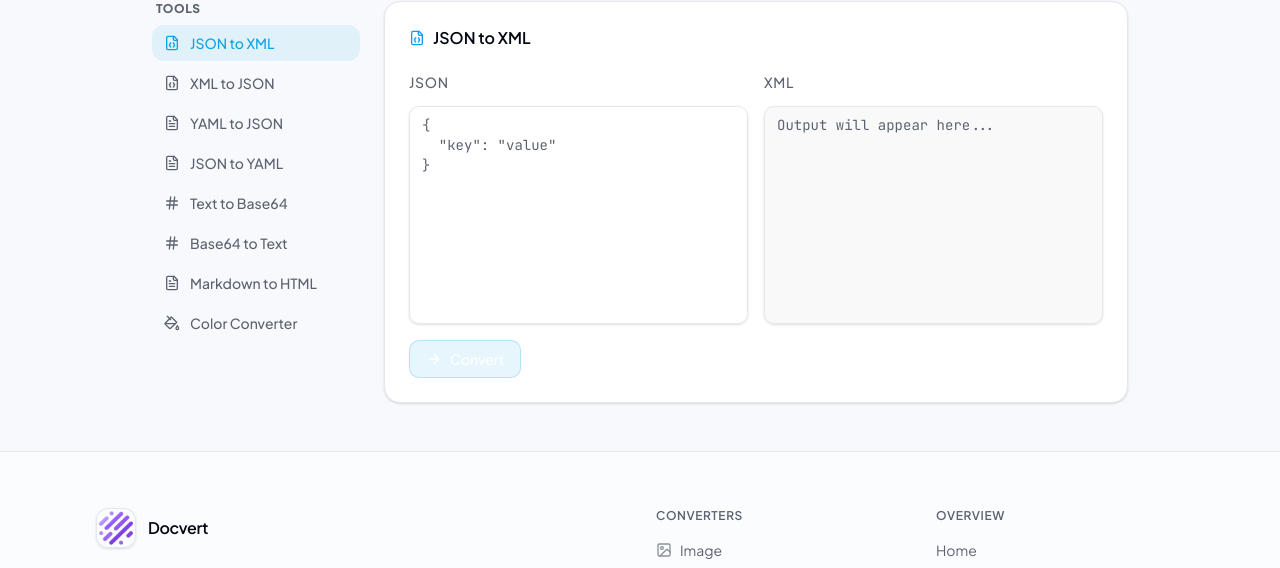
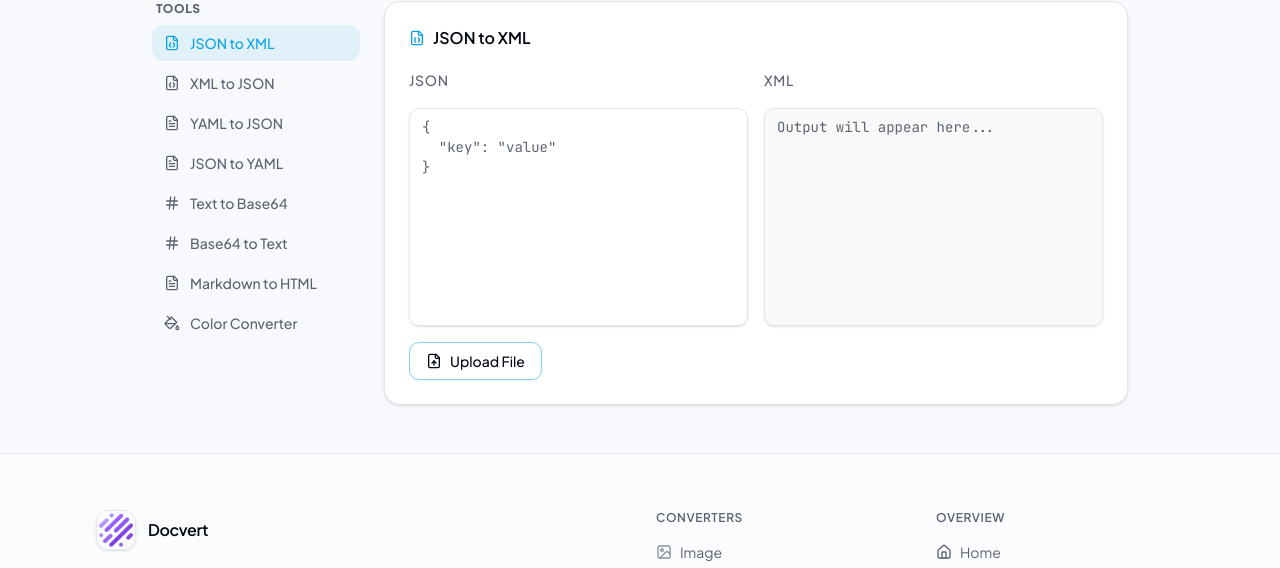
Before and after one commit to zxyren/converter-ui, a React (Vite) app: page /convert/developer in a window 1280 px wide. Shown: the part 216-784 px from the top of the page. Built offline with nearby package versions, Linux system fonts and the light colour scheme; no server answers.

Commit message:
updte ui

```diff
--- a/src/components/developer/DevToolPanel.tsx
+++ b/src/components/developer/DevToolPanel.tsx
@@ -1,10 +1,11 @@
-import { useState } from "react";
-import { ArrowRight, Copy, Check, Loader2 } from "lucide-react";
+import { useState, useEffect, useRef, useCallback } from "react";
+import { Copy, Check, Loader2 } from "lucide-react";
 import { Button } from "@/components/ui/button";
 import { Textarea } from "@/components/ui/textarea";
 import { runDeveloperTool } from "../../services/api";
+import { FileUploadButton, UploadedFile } from "./FileUploadButton";
 
-// Client-side converters for instant results
+// ── Client-side converters ───────────────────────────────────────────────────
 function clientConvert(toolId: string, input: string): string | null {
   try {
     switch (toolId) {
@@ -38,6 +39,7 @@ function clientConvert(toolId: string, input: string): string | null {
   }
 }
 
+// ── Types ────────────────────────────────────────────────────────────────────
 interface DevToolPanelProps {
   toolId: string;
   inputLabel?: string;
@@ -46,6 +48,10 @@ interface DevToolPanelProps {
   isClientSide?: boolean;
 }
 
+// Debounce delay for typed input (ms). File uploads convert instantly.
+const DEBOUNCE_MS = 500;
+
+// ── DevToolPanel ─────────────────────────────────────────────────────────────
 export function DevToolPanel({
   toolId,
   inputLabel = "Input",
@@ -58,30 +64,74 @@ export function DevToolPanel({
   const [loading, setLoading] = useState(false);
   const [error, setError] = useState<string | null>(null);
   const [copied, setCopied] = useState(false);
+  const [uploadedFile, setUploadedFile] = useState<UploadedFile | null>(null);
 
-  const handleConvert = async () => {
-    if (!input.trim()) return;
+  // Ref to hold the debounce timer
+  const debounceTimer = useRef<ReturnType<typeof setTimeout> | null>(null);
+
+  // ── Core convert logic ─────────────────────────────────────────────────────
+  const convert = useCallback(
+    async (value: string) => {
+      if (!value.trim()) {
+        setOutput("");
+        setError(null);
+        return;
+      }
+
       setError(null);
 
       if (isClientSide) {
-      const result = clientConvert(toolId, input);
+        const result = clientConvert(toolId, value);
         if (result !== null) {
           setOutput(result);
         } else {
           setError("Conversion failed. Check your input format.");
+          setOutput("");
         }
         return;
       }
 
       setLoading(true);
       try {
-      const { output: result } = await runDeveloperTool(toolId, input);
+        const { output: result } = await runDeveloperTool(toolId, value);
         setOutput(result);
       } catch {
         setError("Conversion failed. Please check your input and try again.");
+        setOutput("");
       } finally {
         setLoading(false);
       }
+    },
+    [toolId, isClientSide],
+  );
+
+  // ── Auto-convert with debounce when user types ─────────────────────────────
+  useEffect(() => {
+    if (debounceTimer.current) clearTimeout(debounceTimer.current);
+    debounceTimer.current = setTimeout(() => {
+      convert(input);
+    }, DEBOUNCE_MS);
+
+    return () => {
+      if (debounceTimer.current) clearTimeout(debounceTimer.current);
+    };
+  }, [input, convert]);
+
+  // ── File upload: convert immediately, no debounce ──────────────────────────
+  const handleFileLoaded = (file: UploadedFile) => {
+    setUploadedFile(file);
+    setInput(file.content);
+    setError(null);
+    // Cancel any pending debounce and run immediately
+    if (debounceTimer.current) clearTimeout(debounceTimer.current);
+    convert(file.content);
+  };
+
+  const handleClearFile = () => {
+    setUploadedFile(null);
+    setInput("");
+    setOutput("");
+    setError(null);
   };
 
   const handleCopy = async () => {
@@ -92,33 +142,48 @@ export function DevToolPanel({
   };
 
   return (
-    <div className="space-y-4">
-      <div className="grid gap-4 md:grid-cols-2">
-        <div className="space-y-1.5">
+    <div className="space-y-4 w-full">
+      <div className="grid grid-cols-1 gap-4 md:grid-cols-2">
+        {/* Input pane */}
+        <div className="flex flex-col gap-1.5 min-w-0">
           <label className="text-sm font-medium uppercase tracking-wider text-muted-foreground">
             {inputLabel}
           </label>
           <Textarea
             value={input}
-            onChange={(e) => setInput(e.target.value)}
+            onChange={(e) => {
+              setInput(e.target.value);
+              if (uploadedFile) setUploadedFile(null);
+            }}
             placeholder={inputPlaceholder}
             rows={10}
             data-testid="textarea-input"
-            className="font-mono text-sm resize-none mt-3"
+            className="font-mono text-sm resize-none mt-3 w-full"
           />
         </div>
-        <div className="space-y-1.5">
+
+        {/* Output pane */}
+        <div className="flex flex-col gap-1.5 min-w-0">
+          <div className="flex items-center justify-between mt-0">
             <label className="text-sm font-medium uppercase tracking-wider text-muted-foreground">
               {outputLabel}
             </label>
-          <div className="relative">
+            {/* Loading spinner sits next to the label while converting */}
+            {loading && (
+              <Loader2
+                size={14}
+                className="animate-spin text-muted-foreground"
+              />
+            )}
+          </div>
+          <div className="relative w-full">
             <Textarea
               value={output}
               readOnly
               rows={10}
               data-testid="textarea-output"
               placeholder="Output will appear here..."
-              className="font-mono text-sm resize-none bg-secondary/50 mt-3"
+              className="font-mono text-sm resize-none bg-secondary/50 mt-3 w-full"
             />
             {output && (
               <Button
@@ -126,10 +191,12 @@ export function DevToolPanel({
                 size="sm"
                 onClick={handleCopy}
                 data-testid="button-copy"
-                className="absolute right-2 top-2 h-6 gap-1 text-xs"
+                className="absolute right-2 top-5 h-6 gap-1 text-xs"
               >
-                {copied ? <Check size={16} /> : <Copy size={16} />}
+                {copied ? <Check size={14} /> : <Copy size={14} />}
+                <span className="hidden sm:inline">
                   {copied ? "Copied" : "Copy"}
+                </span>
               </Button>
             )}
           </div>
@@ -142,24 +209,21 @@ export function DevToolPanel({
         </p>
       )}
 
-      <Button
-        onClick={handleConvert}
-        disabled={!input.trim() || loading}
-        className="gap-2"
-        data-testid="button-devtool-convert"
-      >
-        {loading ? (
-          <Loader2 size={16} className="animate-spin" />
-        ) : (
-          <ArrowRight size={16} />
-        )}
-        {loading ? "Converting..." : "Convert"}
-      </Button>
+      {/* Bottom bar — Upload only */}
+      <div className="flex">
+        <FileUploadButton
+          toolId={toolId}
+          uploadedFile={uploadedFile}
+          onFileLoaded={handleFileLoaded}
+          onClear={handleClearFile}
+          disabled={loading}
+        />
+      </div>
     </div>
   );
 }
 
-// Separate instant converter panel for things like unit/color converters
+// ── InstantDevToolPanel ──────────────────────────────────────────────────────
 export function InstantDevToolPanel({
   toolId,
   inputLabel,
@@ -177,30 +241,52 @@ export function InstantDevToolPanel({
   );
 }
 
-// Live preview panel for markdown
+// ── MarkdownPanel ────────────────────────────────────────────────────────────
 export function MarkdownPanel() {
   const [input, setInput] = useState("");
   const [output, setOutput] = useState("");
   const [loading, setLoading] = useState(false);
   const [copied, setCopied] = useState(false);
+  const [uploadedFile, setUploadedFile] = useState<UploadedFile | null>(null);
 
-  const handleConvert = async () => {
-    if (!input.trim()) return;
+  const debounceTimer = useRef<ReturnType<typeof setTimeout> | null>(null);
+
+  const convert = useCallback(async (value: string) => {
+    if (!value.trim()) {
+      setOutput("");
+      return;
+    }
     setLoading(true);
     try {
-      const { output: result } = await runDeveloperTool("md-html", input);
+      const { output: result } = await runDeveloperTool("md-html", value);
       setOutput(result);
     } catch {
       setOutput("<p>Conversion failed.</p>");
     } finally {
       setLoading(false);
     }
+  }, []);
+
+  useEffect(() => {
+    if (debounceTimer.current) clearTimeout(debounceTimer.current);
+    debounceTimer.current = setTimeout(() => convert(input), DEBOUNCE_MS);
+    return () => {
+      if (debounceTimer.current) clearTimeout(debounceTimer.current);
+    };
+  }, [input, convert]);
+
+  const handleFileLoaded = (file: UploadedFile) => {
+    setUploadedFile(file);
+    setInput(file.content);
+    if (debounceTimer.current) clearTimeout(debounceTimer.current);
+    convert(file.content);
   };
 
   return (
-    <div className="space-y-4">
-      <div className="grid gap-4 md:grid-cols-2">
-        <div className="space-y-1.5">
+    <div className="space-y-4 w-full">
+      <div className="grid grid-cols-1 gap-4 md:grid-cols-2">
+        {/* Markdown input */}
+        <div className="flex flex-col gap-1.5 min-w-0">
           <label className="text-xs font-semibold uppercase tracking-wider text-muted-foreground">
             Markdown
           </label>
@@ -210,14 +296,23 @@ export function MarkdownPanel() {
             placeholder="# Hello World&#10;&#10;Write your **markdown** here..."
             rows={12}
             data-testid="textarea-markdown-input"
-            className="font-mono text-sm resize-none"
+            className="font-mono text-sm resize-none w-full"
           />
         </div>
-        <div className="space-y-1.5">
+
+        {/* HTML output */}
+        <div className="flex flex-col gap-1.5 min-w-0">
           <div className="flex items-center justify-between">
             <label className="text-xs font-semibold uppercase tracking-wider text-muted-foreground">
               HTML Output
             </label>
+            <div className="flex items-center gap-2">
+              {loading && (
+                <Loader2
+                  size={14}
+                  className="animate-spin text-muted-foreground"
+                />
+              )}
               {output && (
                 <Button
                   variant="ghost"
@@ -235,9 +330,12 @@ export function MarkdownPanel() {
                   ) : (
                     <Copy className="h-3 w-3" />
                   )}
+                  <span className="hidden sm:inline">
                     {copied ? "Copied" : "Copy"}
+                  </span>
                 </Button>
               )}
+            </div>
           </div>
           <Textarea
             value={output}
@@ -245,23 +343,25 @@ export function MarkdownPanel() {
             rows={12}
             data-testid="textarea-html-output"
             placeholder="HTML output will appear here..."
-            className="font-mono text-xs resize-none bg-secondary/50"
+            className="font-mono text-xs resize-none bg-secondary/50 w-full"
           />
         </div>
       </div>
-      <Button
-        onClick={handleConvert}
-        disabled={!input.trim() || loading}
-        className="gap-2"
-        data-testid="button-convert-markdown"
-      >
-        {loading ? (
-          <Loader2 size={16} className="animate-spin" />
-        ) : (
-          <ArrowRight size={16} />
-        )}
-        {loading ? "Converting..." : "Convert to HTML"}
-      </Button>
+
+      {/* Bottom bar — Upload only */}
+      <div className="flex items-center justify-end">
+        <FileUploadButton
+          toolId="md-html"
+          uploadedFile={uploadedFile}
+          onFileLoaded={handleFileLoaded}
+          onClear={() => {
+            setUploadedFile(null);
+            setInput("");
+            setOutput("");
+          }}
+          disabled={loading}
+        />
+      </div>
     </div>
   );
 }
--- /dev/null
+++ b/src/components/developer/FileUploadButton.tsx
@@ -0,0 +1,121 @@
+import { useRef } from "react";
+import { FileUp, X, FileText } from "lucide-react";
+import { Button } from "@/components/ui/button";
+
+const TOOL_ACCEPTED_FILES: Record<string, string> = {
+  "json-xml": ".json",
+  "xml-json": ".xml",
+  "yaml-json": ".yaml,.yml",
+  "json-yaml": ".json",
+  "base64-encode": ".txt,.json,.xml,.yaml,.yml,.csv,.md",
+  "base64-decode": ".txt",
+  "md-html": ".md,.markdown",
+  "color-converter": ".txt",
+};
+
+function getAcceptedFiles(toolId: string): string {
+  return TOOL_ACCEPTED_FILES[toolId] ?? ".txt,.json,.xml,.yaml,.yml,.csv,.md";
+}
+
+function formatSize(bytes: number): string {
+  if (bytes < 1024) return `${bytes} B`;
+  if (bytes < 1024 * 1024) return `${(bytes / 1024).toFixed(1)} KB`;
+  return `${(bytes / (1024 * 1024)).toFixed(1)} MB`;
+}
+
+export interface UploadedFile {
+  name: string;
+  size: number;
+  content: string;
+}
+
+interface FileUploadButtonProps {
+  toolId: string;
+  uploadedFile: UploadedFile | null;
+  onFileLoaded: (file: UploadedFile) => void;
+  onClear: () => void;
+  disabled?: boolean;
+}
+
+export function FileUploadButton({
+  toolId,
+  uploadedFile,
+  onFileLoaded,
+  onClear,
+  disabled = false,
+}: FileUploadButtonProps) {
+  const fileInputRef = useRef<HTMLInputElement>(null);
+
+  const readFile = (file: File): Promise<string> =>
+    new Promise((resolve, reject) => {
+      const reader = new FileReader();
+      reader.onload = (e) => resolve(e.target?.result as string);
+      reader.onerror = () => reject(new Error("Failed to read file"));
+      reader.readAsText(file);
+    });
+
+  const handleFileChange = async (e: React.ChangeEvent<HTMLInputElement>) => {
+    const file = e.target.files?.[0];
+    if (!file) return;
+    try {
+      const content = await readFile(file);
+      onFileLoaded({ name: file.name, size: file.size, content });
+    } catch {}
+    e.target.value = "";
+  };
+
+  return (
+    <div className="flex flex-col gap-2">
+      <input
+        ref={fileInputRef}
+        type="file"
+        accept={getAcceptedFiles(toolId)}
+        className="hidden"
+        onChange={handleFileChange}
+        data-testid="input-file-upload"
+      />
+
+      {uploadedFile ? (
+        <>
+          <div className="flex items-center gap-2">
+            <Button
+              variant="outline"
+              disabled={disabled}
+              onClick={() => fileInputRef.current?.click()}
+              data-testid="button-devtool-upload"
+            >
+              <FileText size={16} />
+              <span className="truncate">{uploadedFile.name}</span>
+            </Button>
+            <Button
+              size="icon"
+              variant="destructive"
+              onClick={onClear}
+              aria-label="Remove file"
+              data-testid="button-remove-file"
+              className="group"
+            >
+              <X
+                size={16}
+                className="group-hover:rotate-90 duration-300 transition-all"
+              />
+            </Button>
+            <span className="text-sm font-semibold font-mono text-muted-foreground ml-1">
+              {formatSize(uploadedFile.size)}
+            </span>
+          </div>
+        </>
+      ) : (
+        <Button
+          variant="outline"
+          disabled={disabled}
+          onClick={() => fileInputRef.current?.click()}
+          data-testid="button-devtool-upload"
+        >
+          <FileUp size={16} className="shrink-0" />
+          Upload File
+        </Button>
+      )}
+    </div>
+  );
+}
--- a/src/components/layout/Footer.tsx
+++ b/src/components/layout/Footer.tsx
@@ -1,4 +1,11 @@
-import { CodeXml, Film, Image, Music, Type as TypeIcon } from "lucide-react";
+import {
+  CodeXml,
+  Film,
+  House,
+  Image,
+  Music,
+  Type as TypeIcon,
+} from "lucide-react";
 import { Link } from "wouter";
 
 const FOOTER_TOOLS = [
@@ -65,8 +72,9 @@ export function Footer() {
               <li>
                 <Link
                   href="/"
-                  className="transition-colors hover:text-foreground"
+                  className="transition-colors flex items-center gap-2 hover:text-foreground"
                 >
+                  <House size={16} />
                   Home
                 </Link>
               </li>
--- a/src/pages/Home.tsx
+++ b/src/pages/Home.tsx
@@ -7,10 +7,10 @@ import {
   Music,
   Type,
   Code,
-  Shield,
   Zap,
-  Globe,
-  Layers,
+  UserX,
+  ShieldCheck,
+  FileCheck2,
 } from "lucide-react";
 import { Button } from "@/components/ui/button";
 
@@ -64,22 +64,22 @@ const FEATURES = [
     description: "Upload, convert, download — the whole flow in seconds.",
   },
   {
-    icon: Shield,
+    icon: UserX,
     title: "No sign-up needed",
     description:
       "Your files are processed and immediately deleted. Zero accounts.",
   },
   {
-    icon: Globe,
+    icon: FileCheck2,
     title: "Any format",
     description:
       "Images, videos, audio, fonts, and developer data — all in one place.",
   },
   {
-    icon: Layers,
-    title: "Batch-ready",
+    icon: ShieldCheck,
+    title: "Privacy first",
     description:
-      "Built for modern workflows. Connect to the API for high-volume conversion.",
+      "Uploaded files are never saved to the server — they stay in your local storage only.",
   },
 ];
 
```
Lines whose indentation alone changed are shown as unchanged.
